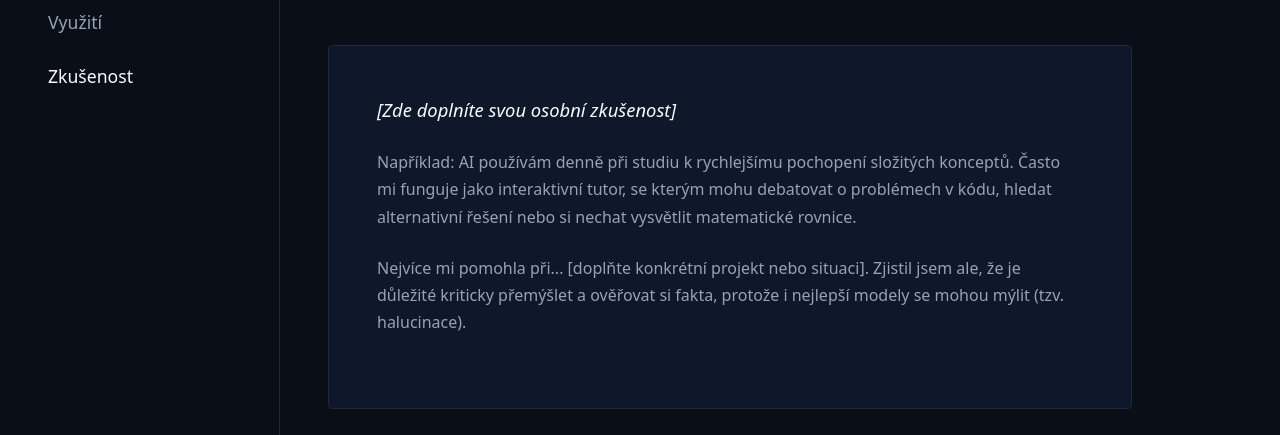
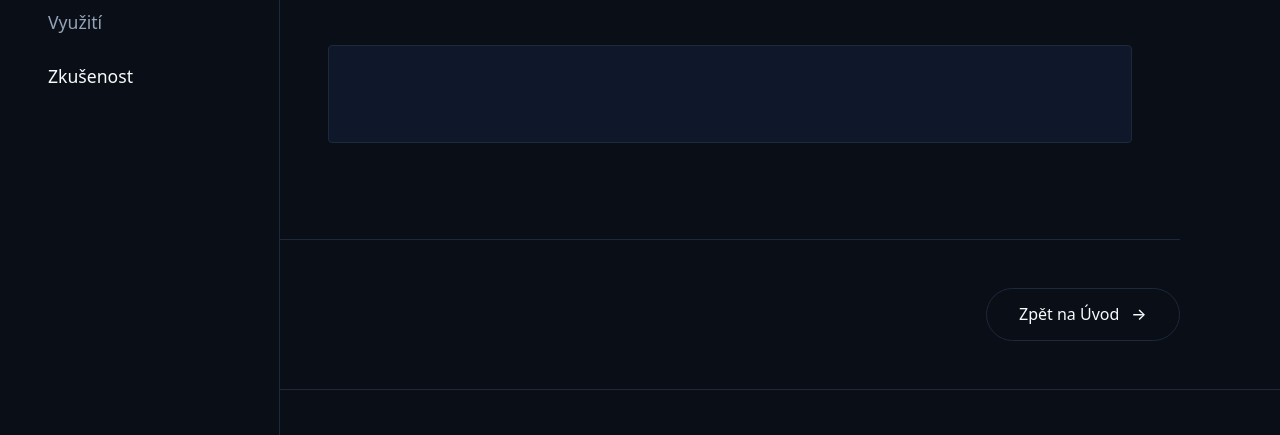
Before and after one commit to Goosening/AI_Vyuziti_Web, a plain HTML site: page zkusenost.html in a window 1280 px wide. Shown: the part 298-733 px from the top of the page. Drawn offline with Linux system fonts and the light colour scheme.

Commit message:
Commit changes in zkusenost.html

```diff
--- a/zkusenost.html
+++ b/zkusenost.html
@@ -25,10 +25,7 @@
                     <p class="page-subtitle fade-in-left" style="margin-bottom: 3rem;">Jak používám tyto nástroje v praxi a co mi přinášejí.</p>
 
                     <div class="placeholder-box fade-in-left">
-                        <!-- ZDE JE MÍSTO PRO OSOBNÍ ZKUŠENOST -->
-                        <p class="lead"><em>[Zde doplníte svou osobní zkušenost]</em></p>
-                        <p>Například: AI používám denně při studiu k rychlejšímu pochopení složitých konceptů. Často mi funguje jako interaktivní tutor, se kterým mohu debatovat o problémech v kódu, hledat alternativní řešení nebo si nechat vysvětlit matematické rovnice.</p>
-                        <p>Nejvíce mi pomohla při... [doplňte konkrétní projekt nebo situaci]. Zjistil jsem ale, že je důležité kriticky přemýšlet a ověřovat si fakta, protože i nejlepší modely se mohou mýlit (tzv. halucinace).</p>
+
                     </div>
                 </div>
             </section>
```
